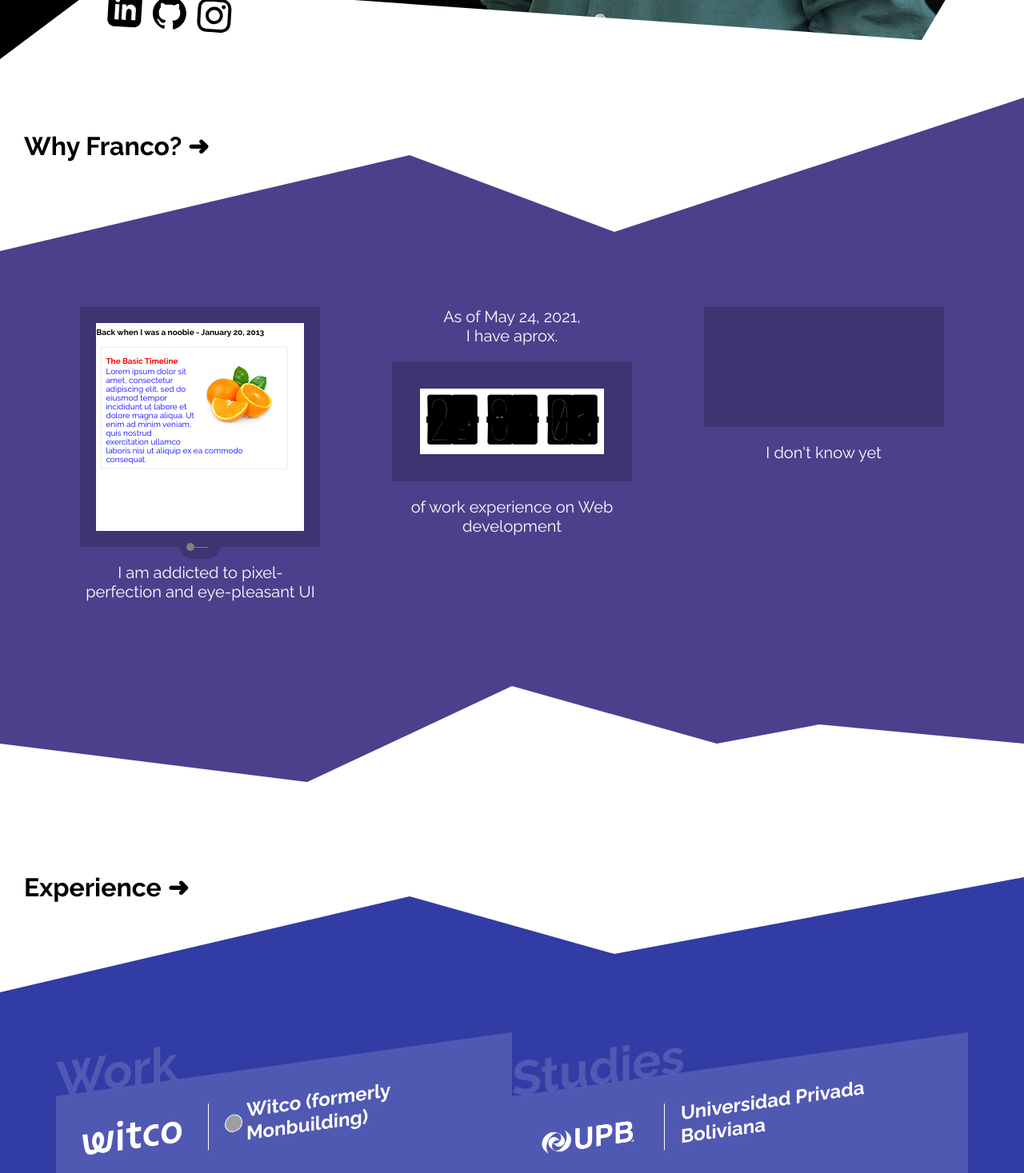
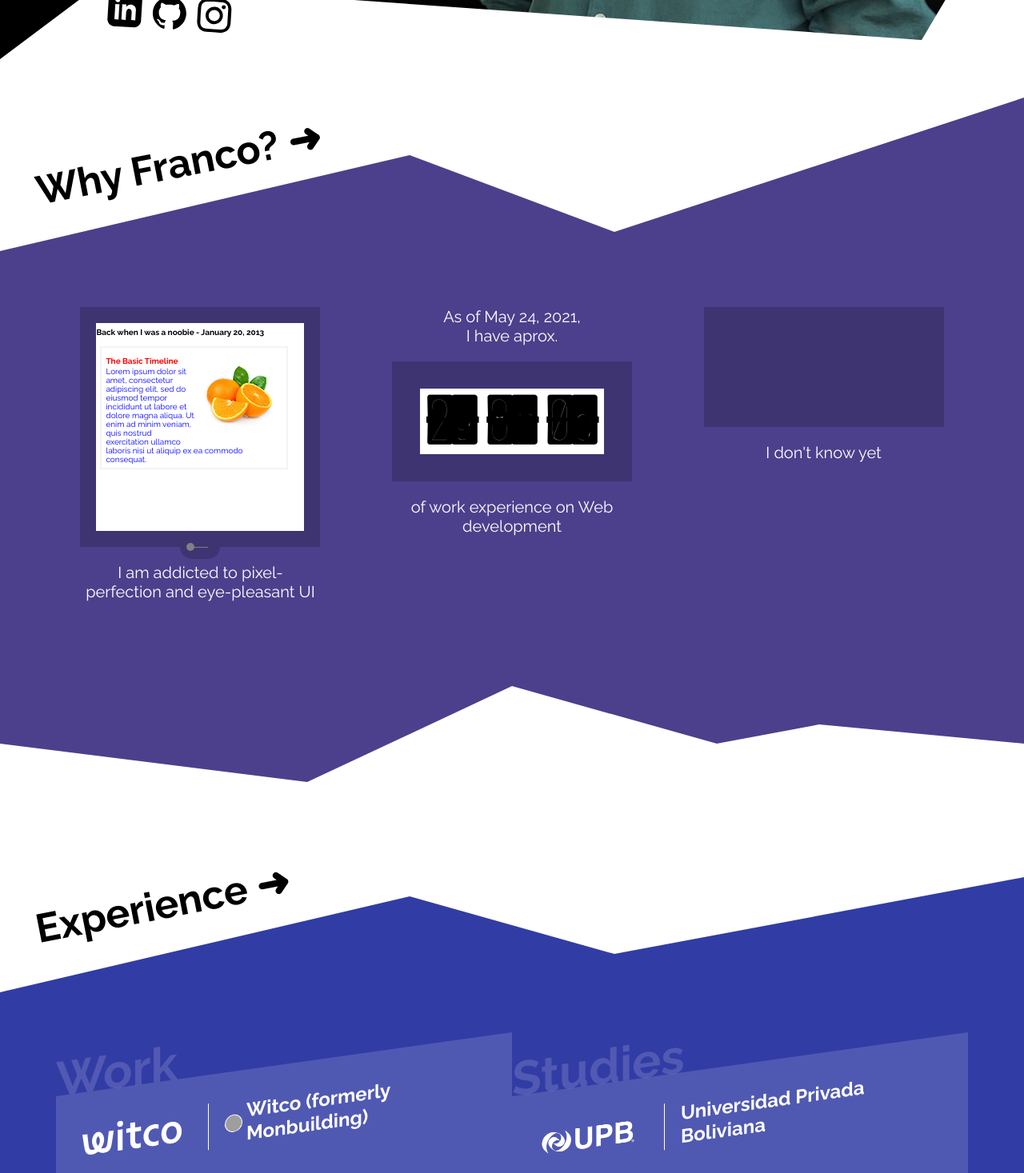
Before and after one commit to TheFrankemon/000, an Angular app: page / in a window 1280 px wide. Shown: the part 726-2193 px from the top of the page at 80% size. Built offline with nearby package versions, Linux system fonts and the light colour scheme; grey boxes are pictures that could not be loaded.

Commit message:
Apply global style to section title

```diff
--- a/src/app/about/about.component.html
+++ b/src/app/about/about.component.html
@@ -1,5 +1,5 @@
 <div class="about-header">
-  <h1>
+  <h1 class="fkmn-section-title">
     Why Franco?
     ➜
   </h1>
--- a/src/app/about/about.component.scss
+++ b/src/app/about/about.component.scss
@@ -20,10 +20,6 @@
   height: 30vh;
   background-color: white;
   clip-path: polygon(0% 0%, 100% 0%, 100% 20%, 60% 90%, 40% 50%, 0% 100%);
-
-  h1 {
-    margin: 90px 30px 0px;
-  }
 }
 
 .why-container {
--- a/src/app/workxp/workxp.component.html
+++ b/src/app/workxp/workxp.component.html
@@ -1,5 +1,5 @@
 <div class="about-header">
-  <h1>
+  <h1 class="fkmn-section-title">
     Experience
     ➜
   </h1>
--- a/src/app/workxp/workxp.component.scss
+++ b/src/app/workxp/workxp.component.scss
@@ -11,10 +11,6 @@
   height: 30vh;
   background-color: white;
   clip-path: polygon(0% 0%, 100% 0%, 100% 40%, 60% 80%, 40% 50%, 0% 100%);
-
-  h1 {
-    margin: 90px 30px 0px;
-  }
 }
 
 .about-wrapper {
--- a/src/styles.scss
+++ b/src/styles.scss
@@ -56,3 +56,9 @@ body {
 h1, h2, h3, h4, h5, h6, p {
   margin: 0px;
 }
+
+h1.fkmn-section-title {
+  transform: rotate(-11deg);
+  margin: 100px 50px 0px;
+  font-size: 50px;
+}
```
